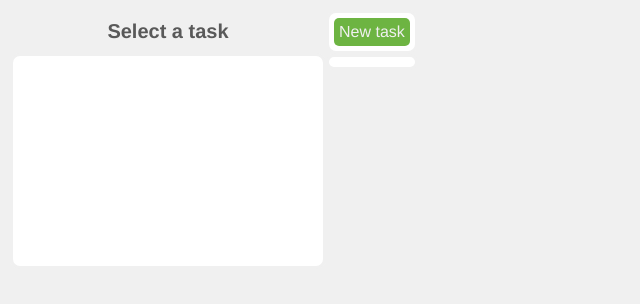
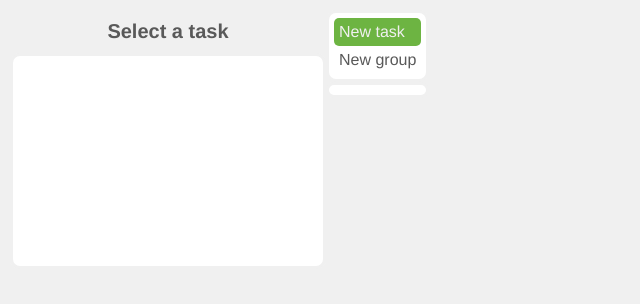
Before and after one commit to overlisted/subtask, a React (Create React App) app: page / in a window 1280 px wide. Shown: the top 304 px of the page, without its empty margins (0-640 px from the left). Built offline with nearby package versions, Linux system fonts and the light colour scheme.

Commit message:
add new group button

```diff
--- a/src/taskView.tsx
+++ b/src/taskView.tsx
@@ -14,7 +14,18 @@ export class TaskListColumn extends React.Component<{list: TaskList}> {
     return (
       <div>
         <div className="place">
-          <span className="button suggested-action" onClick={() => list.tasks.push(new Task("A task"))}>New task</span>
+          <span
+            className="button suggested-action"
+            onClick={() => list.tasks.push(new Task("A task"))}
+          >
+            New task
+          </span>
+          <span
+            className="button"
+            onClick={() => {}}
+          >
+            New group
+          </span>
         </div>
         <div className="place">
           <Switcher
```
